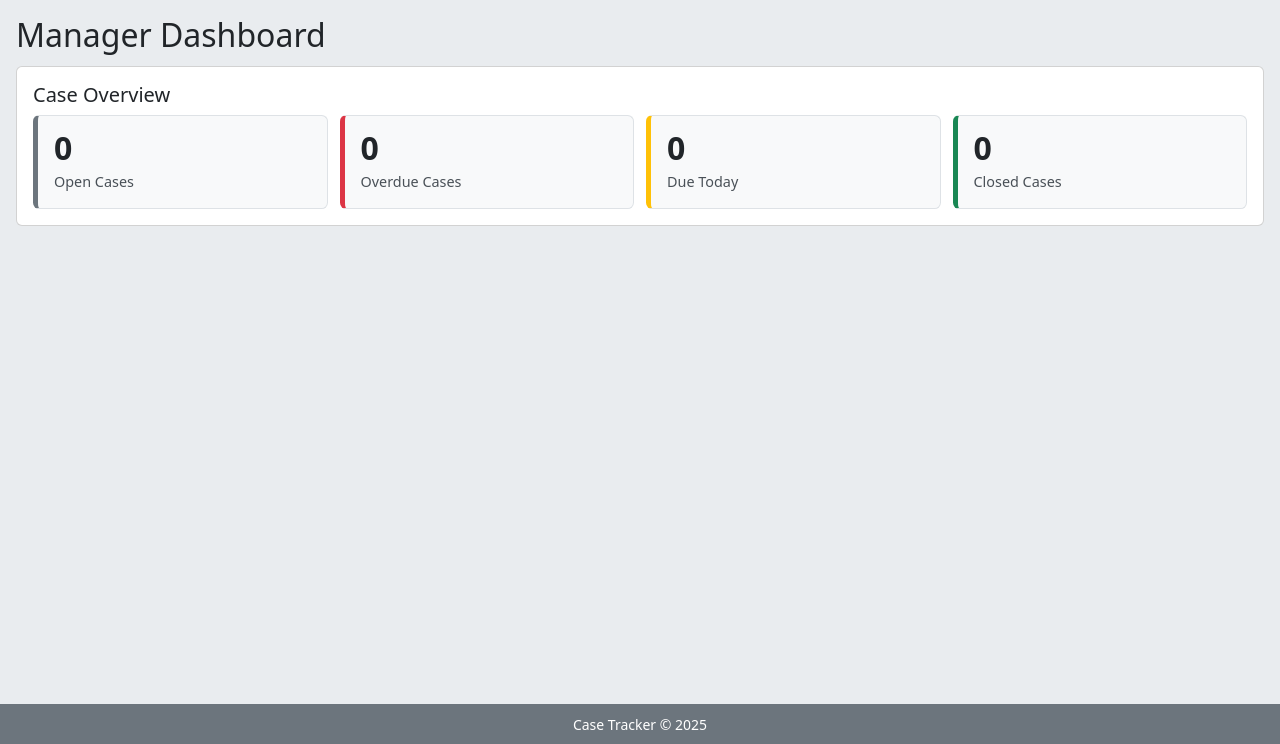
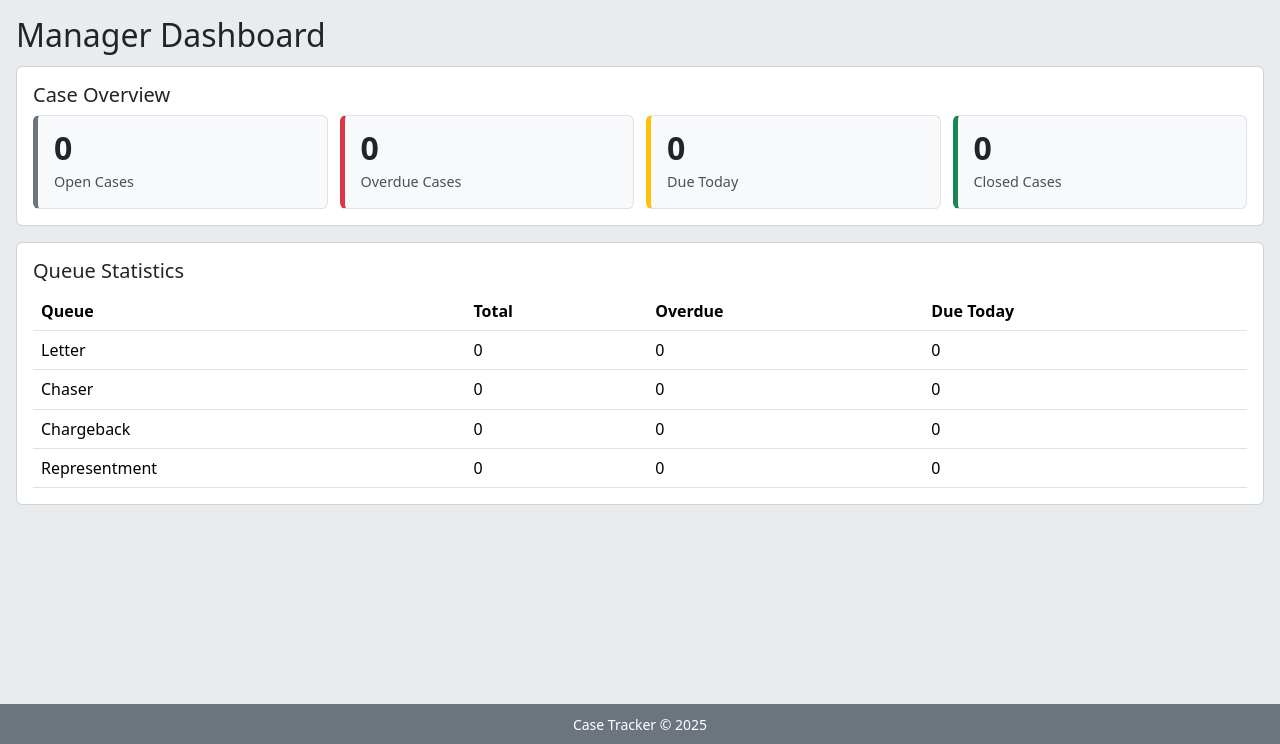
Before and after one commit to FelixCortezGIT/Case-tracker, a Flask app: page /manager_dashboard in a window 1280 px wide. Shown: the part 56-800 px from the top of the page. Run offline with Flask 3, Linux system fonts and the light colour scheme; data that the repository does not hold is empty.

Commit message:
- pridane que statistics do dashboardu

```diff
--- a/app.py
+++ b/app.py
@@ -236,12 +236,42 @@ def manager_dashboard():
         .filter(Case.deadline_date == today)
         .count()
     )
+    queue_names = ["letter", "chaser", "chargeback", "representment"]
+    queue_statistics = []
+    for queue_name in queue_names:
+        total = (
+            Case.query
+            .join(Status)
+            .filter(Status.status_name == queue_name)
+            .count()
+        )
+        overdue = (
+            Case.query
+            .join(Status)
+            .filter(Status.status_name == queue_name)
+            .filter(Case.deadline_date < today)
+            .count()
+        )
+        due_today = (
+            Case.query
+            .join(Status)
+            .filter(Status.status_name == queue_name)
+            .filter(Case.deadline_date == today)
+            .count()
+        )
+        queue_statistics.append({
+            "queue_name": queue_name,
+            "total": total,
+            "overdue": overdue,
+            "due_today": due_today
+        })
     return render_template(
         "manager_dashboard.html",
         open_cases=open_cases,
         closed_cases=closed_cases,
         overdue_cases=overdue_cases,
-        due_today_cases=due_today_cases
+        due_today_cases=due_today_cases,
+        queue_statistics=queue_statistics
     )
 
 @app.route("/case/<int:case_id>/update_case", methods=["POST"])
--- a/static/style.css
+++ b/static/style.css
@@ -219,3 +219,9 @@ body {
         grid-template-columns: 1fr 1fr;
     }
 }
+
+.manager-table th,
+.manager-table td {
+    vertical-align: middle;
+    padding: 0.45rem 0.5rem;
+}
--- a/templates/manager_dashboard.html
+++ b/templates/manager_dashboard.html
@@ -55,6 +55,31 @@
                 </div>
             </div>
         </div>
+                <div class="card p-3 mb-3">
+            <h5>Queue Statistics</h5>
+
+            <table class="table table-sm manager-table mb-0">
+                <thead>
+                    <tr>
+                        <th>Queue</th>
+                        <th>Total</th>
+                        <th>Overdue</th>
+                        <th>Due Today</th>
+                    </tr>
+                </thead>
+
+                <tbody>
+                    {% for queue in queue_statistics %}
+                        <tr>
+                            <td>{{ queue.queue_name|capitalize }}</td>
+                            <td>{{ queue.total }}</td>
+                            <td>{{ queue.overdue }}</td>
+                            <td>{{ queue.due_today }}</td>
+                        </tr>
+                    {% endfor %}
+                </tbody>
+            </table>
+        </div>
     </main>
 
     <script src="https://cdn.jsdelivr.net/npm/bootstrap@5.3.8/dist/js/bootstrap.bundle.min.js"></script>
```
